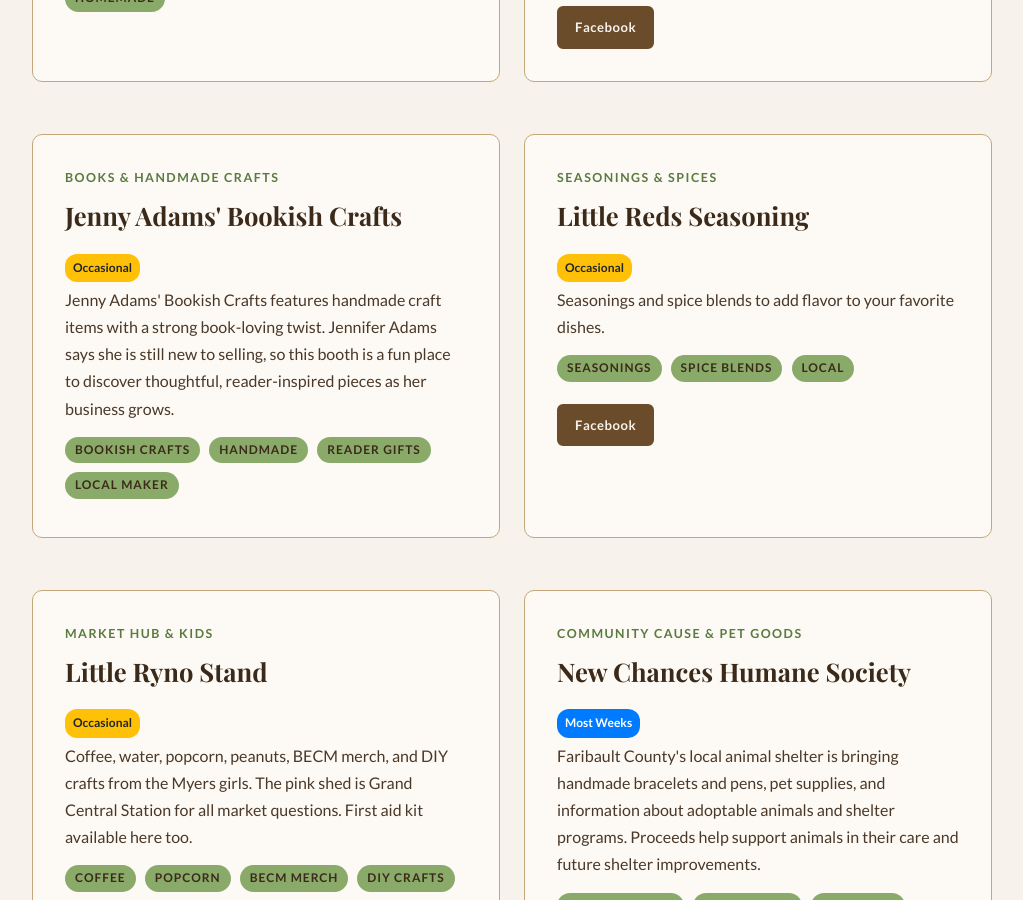
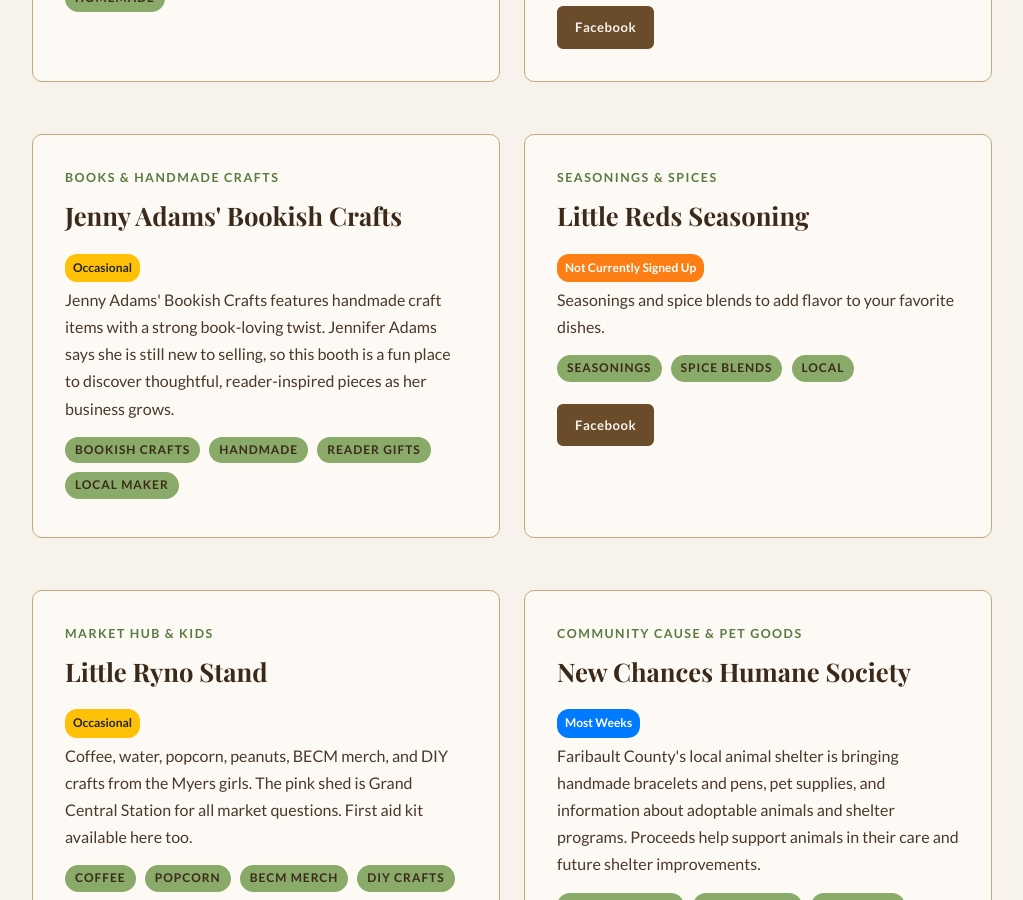
Before and after one commit to blueearthcommunitymarket/blueearthcommunitymarket.github.io, a Jekyll site: the page built from vendor-spotlight/index.html, in a window 1280 px wide and 900 px high, scrolled down 4700 px. Shown: the whole window, without its empty margins (128-1151 px from the left). Built offline with Jekyll 4.4.1, drawn with Linux system fonts in a browser that asks for light colours; some web fonts are replaced.

Commit message:
Fix remaining spotlight frequency mismatches

```diff
--- a/vendor-spotlight/index.html
+++ b/vendor-spotlight/index.html
@@ -422,7 +422,7 @@
             <div class="section-label">Seasonings &amp; Spices</div>
             <h2>Little Reds Seasoning</h2>
             <div class="market-frequency">
-                <span class="frequency-badge freq-occasional">Occasional</span>
+                <span class="frequency-badge freq-seasonal">Not Currently Signed Up</span>
             </div>
             <p>Seasonings and spice blends to add flavor to your favorite dishes.</p>
             <div class="pills" style="margin-top: 12px;">
@@ -679,7 +679,7 @@
             <div class="section-label">Bakery &amp; Treats</div>
             <h2>The One N Only Sweet Spot</h2>
             <div class="market-frequency">
-                <span class="frequency-badge freq-weekly">Every Week</span>
+                <span class="frequency-badge freq-occasional">Occasional</span>
             </div>
             <p>A delicious variety of baked goods including cookies, cupcakes, brownies, cookie pies, and mini cakes, all made under a tier 1 cottage producer license. Sweet treats for every craving.</p>
             <div class="pills" style="margin-top: 12px;">
```
